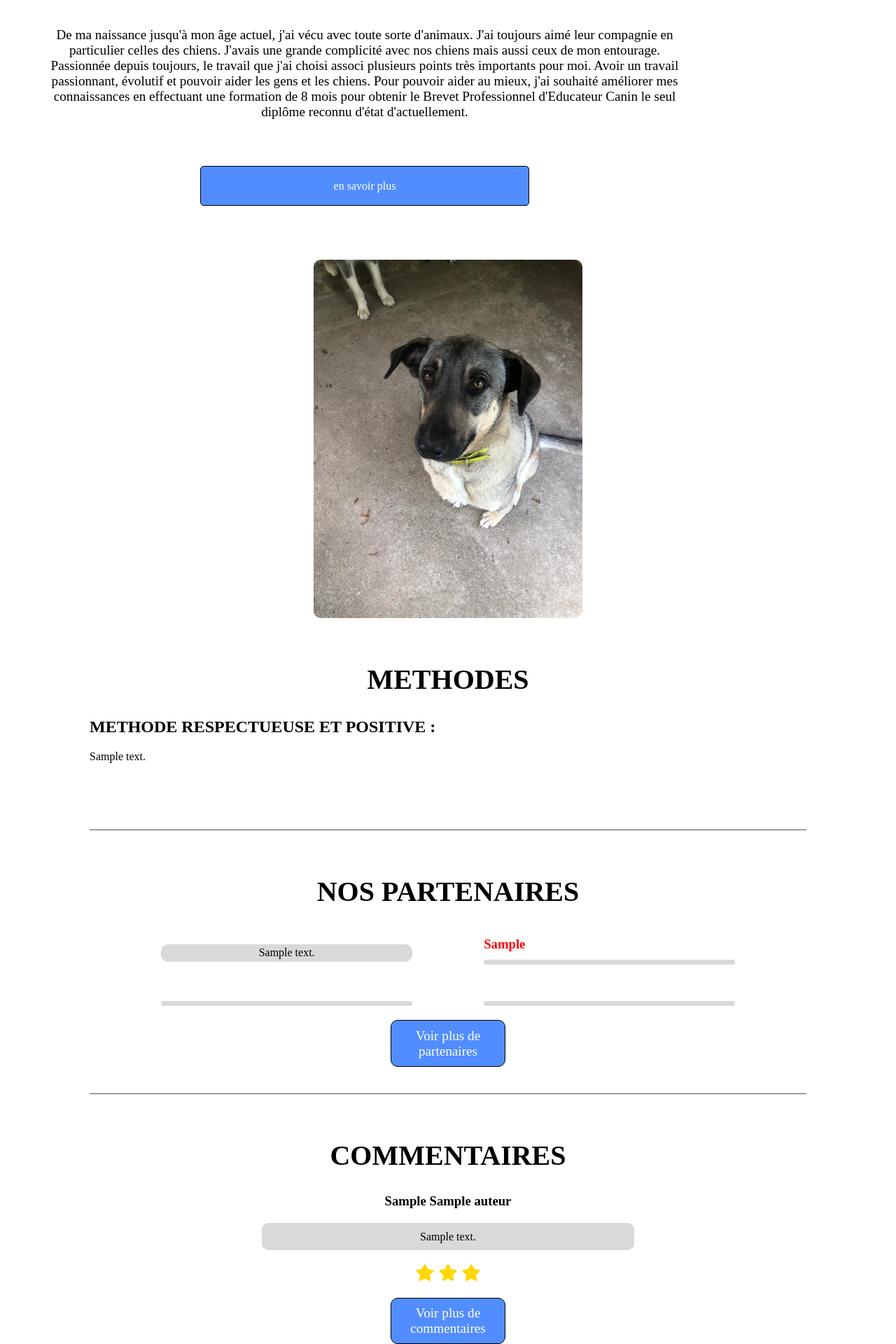
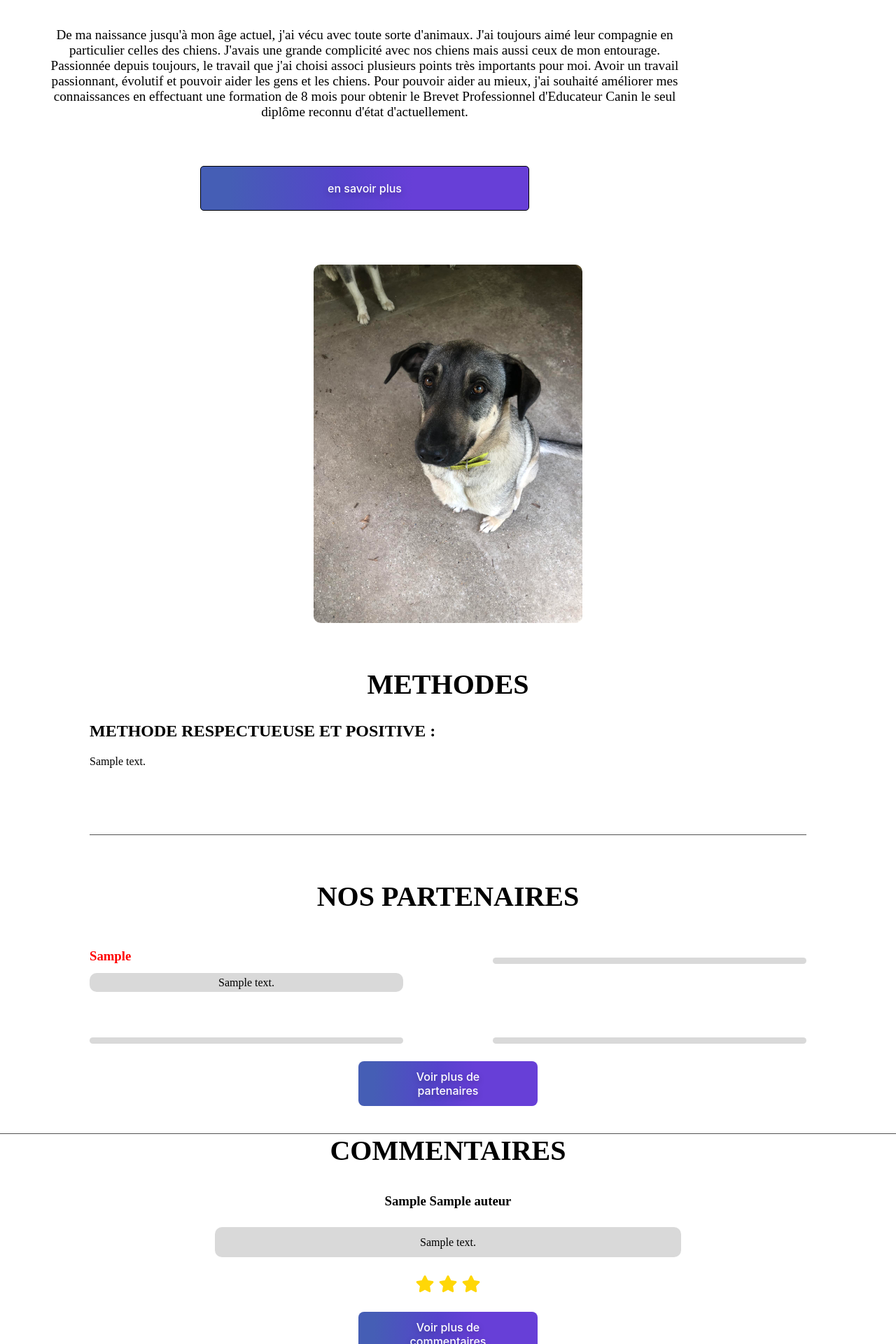
Before and after one commit to Helder-Salgueiro-Goncalves/D-p-t-pat-s-en-cinq, a PHP site: page /accueil.php in a window 1280 px wide. Shown: the part 1600-3520 px from the top of the page at 70% size. Run offline with PHP 8.4, Linux system fonts and the light colour scheme; tables that the repository leaves empty or names only in its code hold one stand-in row (values such as "Sample post"); some libraries are stand-ins or nearby versions.

Commit message:
Finalisation page Accueil + début page A propos

```diff
--- a/accueil.css
+++ b/accueil.css
@@ -59,6 +59,7 @@ body{
     border-radius: 5px;
     margin: 5% 25% 0% 25%;
     padding: 2%;
+    align-items: center;
 }
 .accueil-prestation{
     float: right;
@@ -81,20 +82,20 @@ body{
     padding-bottom: 2%;
     font-size: 250%;
 }
-.home-prestation-fille{
+.home-prestation-fille {
   display: flex;
   justify-content: center;
   flex-wrap: wrap;
-    padding: 2%;
+  padding: 0% 2% 0% 2%;
 }
-.home-prestation-container{
+.home-prestation-container {
   max-width: 40%;
+  padding: 2% 5% 2% 5%;
 }
-.home-prestation-container p{
+.home-prestation-container p {
   display: flex;
   justify-content: center;
   align-items: center;
-    padding:2% 5% 10% 5%;
 }
 .home-prestation-container h2{
     display: flex;
@@ -130,9 +131,41 @@ body{
   }
 }
 
+/*/style bouton/*/
+.button-36 {
+  background-image: linear-gradient(92.88deg, #455EB5 9.16%, #5643CC 43.89%, #673FD7 64.72%);
+  border-radius: 8px;
+  border-style: none;
+  box-sizing: border-box;
+  color: #FFFFFF;
+  cursor: pointer;
+  flex-shrink: 0;
+  font-family: "Inter UI","SF Pro Display",-apple-system,BlinkMacSystemFont,"Segoe UI",Roboto,Oxygen,Ubuntu,Cantarell,"Open Sans","Helvetica Neue",sans-serif;
+  font-size: 16px;
+  font-weight: 500;
+  height: 4rem;
+  padding: 0 1.6rem;
+  text-align: center;
+  text-shadow: rgba(0, 0, 0, 0.25) 0 3px 8px;
+  transition: all .5s;
+  user-select: none;
+  -webkit-user-select: none;
+  touch-action: manipulation;
+}
+
+.button-36:hover {
+  box-shadow: rgb(80, 63, 205) 0 2px 30px;
+  transition-duration: 1s;
+}
+
+@media (min-width: 768px) {
+  .button-36 {
+    padding: 0 2.6rem;
+  }
+}
+
 /*/style du carroussel d'image/*/
 #slider {
-  position: relative;
   margin: auto;
   display: flex;
   align-items: center;
@@ -154,20 +187,12 @@ body{
   transition: opacity 0.3s ease;
   opacity: 0;
   font-weight: 200%;
-  position: absolute;
   font-size: 100px;
   color: rgba(0, 0, 0, 0.8);
   background-color: rgba(220, 220, 220, 0.8);
   padding: 10px;
   border-radius: 10px;
-}
-
-#precedent {
-  left: 0;
-}
-
-#suivant {
-  right: 0;
+  margin: 0px 50px ;
 }
 
 #slider:hover #precedent,
@@ -200,24 +225,6 @@ body{
 .methode-container p{
   display: flex;
   text-align: justify;
-}
-.methode-btn{
-  background-color: #528DFF;
-  color:white;
-  padding: 1% 2% 1% 2%;
-  border: solid 1px black;
-  border-radius: 10px;
-  font-size: 120%;
-  display: flex;
-  justify-content: center;
-  align-items: center;
-  text-align: center;
-  margin: 0% 42% 0% 42%;
-}
-@media screen and (max-width:765px ){
-  .methode-btn{
-    margin: 0 20%;
-  }
 }
 /*/style de la video/*/
 
@@ -260,10 +267,11 @@ body{
   justify-content: center;
   flex-wrap: wrap;
 }
-.partenaire{
+.partenaire {
   padding-bottom: 3%;
-  margin: 0% 10% 5% 10%;
   border-bottom: solid 1px #535353;
+  display: flex;
+  flex-direction: column;
 }
 @media screen and (max-width:765px ){
   .partenaire-box{
@@ -275,6 +283,16 @@ body{
   .partenaire-box h3{
     text-align: center;
   }
+
+}
+
+.bouton-partenaire-commentaire{
+  display: flex;
+  align-items: center;
+  justify-content: center;
+  width: 20%;
+  margin-right: auto;
+  margin-left: auto;
 
 }
 /*/style de la partie COMMENTAIRES/*/
@@ -304,10 +322,11 @@ body{
   color: #FFD707;
   font-size: 150%;
 }
-.commentaire{
+.commentaire {
   padding-bottom: 3%;
-  margin: 0% 10% 5% 10%;
   border-bottom: solid 1px #535353;
+  display: flex;
+  flex-direction: column;
 }
 /*/style de la partie LOCALISATION/*/
 .localisation h1{
@@ -331,6 +350,7 @@ body{
   align-items: center;
   margin-bottom: 5%;
 }
+
 @media screen and (max-width:765px ){
   iframe{
     width: 300px;
--- a/accueil.php
+++ b/accueil.php
@@ -23,26 +23,35 @@ $titrePrestationAccueil4->execute();
 $PrestationAccueilTitre4 = $titrePrestationAccueil4->fetch();
 $PrestationAccueilTitre4 = $PrestationAccueilTitre4['prestation_libelle'];
 
+
+
+
 // Récupération de la description1 de la partie 'PRESTATION' de l'accueil
-$descriptionPrestationAccueil1 = $connexion->prepare('SELECT prestation_contenu FROM prestation ORDER BY prestation_contenu ASC LIMIT 1');
+$descriptionPrestationAccueil1 = $connexion->prepare('SELECT prestation_contenu FROM prestation ORDER BY prestation_libelle ASC LIMIT 1');
 $descriptionPrestationAccueil1->execute();
 $PrestationAccueil1 = $descriptionPrestationAccueil1->fetch();
 $PrestationAccueil1 = $PrestationAccueil1['prestation_contenu'];
+
 // Récupération de la description2 de la partie 'PRESTATION' de l'accueil
-$descriptionPrestationAccueil2 = $connexion->prepare('SELECT prestation_contenu FROM prestation ORDER BY prestation_contenu ASC LIMIT 1, 2');
+$descriptionPrestationAccueil2 = $connexion->prepare('SELECT prestation_contenu FROM prestation ORDER BY prestation_libelle ASC LIMIT 1, 2');
 $descriptionPrestationAccueil2->execute();
 $PrestationAccueil2 = $descriptionPrestationAccueil2->fetch();
 $PrestationAccueil2 = $PrestationAccueil2['prestation_contenu'];
+
 // Récupération de la description3 de la partie 'PRESTATION' de l'accueil
-$descriptionPrestationAccueil3 = $connexion->prepare('SELECT prestation_contenu FROM prestation ORDER BY prestation_contenu ASC LIMIT 2, 3');
+$descriptionPrestationAccueil3 = $connexion->prepare('SELECT prestation_contenu FROM prestation ORDER BY prestation_libelle ASC LIMIT 2, 3');
 $descriptionPrestationAccueil3->execute();
 $PrestationAccueil3 = $descriptionPrestationAccueil3->fetch();
 $PrestationAccueil3 = $PrestationAccueil3['prestation_contenu'];
+
 // Récupération de la description4 de la partie 'PRESTATION' de l'accueil
-$descriptionPrestationAccueil4 = $connexion->prepare('SELECT prestation_contenu FROM prestation ORDER BY prestation_contenu ASC LIMIT 3, 4');
+$descriptionPrestationAccueil4 = $connexion->prepare('SELECT prestation_contenu FROM prestation ORDER BY prestation_libelle ASC LIMIT 3, 4');
 $descriptionPrestationAccueil4->execute();
 $PrestationAccueil4 = $descriptionPrestationAccueil4->fetch();
 $PrestationAccueil4 = $PrestationAccueil4['prestation_contenu'];
+
+
+
 
 // Récupération de la description de la partie 'METHODE' de l'accueil
 $descriptionMethodeAccueil = $connexion->prepare('SELECT meth_descriptif FROM methode');
@@ -51,46 +60,52 @@ $MethodeAccueil = $descriptionMethodeAccueil->fetch();
 $MethodeAccueil = $MethodeAccueil['meth_descriptif'];
 
 // Récupération du nom1 de la partie 'PARTENAIRE' de l'accueil
-$nomPartenaireAccueil1 = $connexion->prepare('SELECT part_libelle FROM partenaire ORDER BY part_libelle ASC LIMIT 1,2');
+$nomPartenaireAccueil1 = $connexion->prepare('SELECT part_libelle FROM partenaire ORDER BY part_id DESC LIMIT 1');
 $nomPartenaireAccueil1->execute();
 $PartenaireAccueil1 = $nomPartenaireAccueil1->fetch();
 $PartenaireAccueil1 = $PartenaireAccueil1['part_libelle'];
 // Récupération du nom2 de la partie 'PARTENAIRE' de l'accueil
-$nomPartenaireAccueil2 = $connexion->prepare('SELECT part_libelle FROM partenaire ORDER BY part_libelle DESC LIMIT 1');
+$nomPartenaireAccueil2 = $connexion->prepare('SELECT part_libelle FROM partenaire ORDER BY part_id DESC LIMIT 1, 2');
 $nomPartenaireAccueil2->execute();
 $PartenaireAccueil2 = $nomPartenaireAccueil2->fetch();
 $PartenaireAccueil2 = $PartenaireAccueil2['part_libelle'];
 // Récupération du nom3 de la partie 'PARTENAIRE' de l'accueil
-$nomPartenaireAccueil3 = $connexion->prepare('SELECT part_libelle FROM partenaire ORDER BY part_libelle ASC LIMIT 3, 4');
+$nomPartenaireAccueil3 = $connexion->prepare('SELECT part_libelle FROM partenaire ORDER BY part_id DESC LIMIT 3, 4');
 $nomPartenaireAccueil3->execute();
 $PartenaireAccueil3 = $nomPartenaireAccueil3->fetch();
 $PartenaireAccueil3 = $PartenaireAccueil3['part_libelle'];
 // Récupération du nom4 de la partie 'PARTENAIRE' de l'accueil
-$nomPartenaireAccueil4 = $connexion->prepare('SELECT part_libelle FROM partenaire ORDER BY part_libelle ASC LIMIT 4, 5');
+$nomPartenaireAccueil4 = $connexion->prepare('SELECT part_libelle FROM partenaire ORDER BY part_id DESC LIMIT 4, 5');
 $nomPartenaireAccueil4->execute();
 $PartenaireAccueil4 = $nomPartenaireAccueil4->fetch();
 $PartenaireAccueil4 = $PartenaireAccueil4['part_libelle'];
 
+
+
+
 // Récupération de la description1 de la partie 'PARTENAIRE' de l'accueil
-$descriptionPartenaireAccueil1 = $connexion->prepare('SELECT part_descriptif FROM partenaire ORDER BY part_descriptif ASC LIMIT 1');
+$descriptionPartenaireAccueil1 = $connexion->prepare('SELECT part_descriptif FROM partenaire ORDER BY part_id DESC LIMIT 1');
 $descriptionPartenaireAccueil1->execute();
 $PartenaireAccueilDescription1 = $descriptionPartenaireAccueil1->fetch();
 $PartenaireAccueilDescription1 = $PartenaireAccueilDescription1['part_descriptif'];
 // Récupération de la description2 de la partie 'PARTENAIRE' de l'accueil
-$descriptionPartenaireAccueil2 = $connexion->prepare('SELECT part_descriptif FROM partenaire ORDER BY part_descriptif ASC LIMIT 1, 2');
+$descriptionPartenaireAccueil2 = $connexion->prepare('SELECT part_descriptif FROM partenaire ORDER BY part_id DESC LIMIT 1, 2');
 $descriptionPartenaireAccueil2->execute();
 $PartenaireAccueilDescription2 = $descriptionPartenaireAccueil2->fetch();
 $PartenaireAccueilDescription2 = $PartenaireAccueilDescription2['part_descriptif'];
 // Récupération de la description3 de la partie 'PARTENAIRE' de l'accueil
-$descriptionPartenaireAccueil3 = $connexion->prepare('SELECT part_descriptif FROM partenaire ORDER BY part_descriptif ASC LIMIT 2, 3');
+$descriptionPartenaireAccueil3 = $connexion->prepare('SELECT part_descriptif FROM partenaire ORDER BY part_id DESC LIMIT 2, 3');
 $descriptionPartenaireAccueil3->execute();
 $PartenaireAccueilDescription3 = $descriptionPartenaireAccueil3->fetch();
 $PartenaireAccueilDescription3 = $PartenaireAccueilDescription3['part_descriptif'];
 // Récupération de la description4 de la partie 'PARTENAIRE' de l'accueil
-$descriptionPartenaireAccueil4 = $connexion->prepare('SELECT part_descriptif FROM partenaire ORDER BY part_descriptif ASC LIMIT 3, 4');
+$descriptionPartenaireAccueil4 = $connexion->prepare('SELECT part_descriptif FROM partenaire ORDER BY part_id DESC LIMIT 3, 4');
 $descriptionPartenaireAccueil4->execute();
 $PartenaireAccueilDescription4 = $descriptionPartenaireAccueil4->fetch();
 $PartenaireAccueilDescription4 = $PartenaireAccueilDescription4['part_descriptif'];
+
+
+
 
 // Récupération du prenom de la partie 'COMMENTAIRE' de l'accueil
 $prenomCommentaireAccueil = $connexion->prepare('SELECT auteur_prenom FROM auteur ORDER BY auteur_prenom ASC LIMIT 1');
@@ -140,7 +155,7 @@ $commentaireAccueildescription = $commentaireAccueildescription['livre_contenu']
                 <img src="./assets/difelice.jpg">
                 <h2>QUI SUIS-JE ?</h2>
                 <p>De ma naissance jusqu'à mon âge actuel, j'ai vécu avec toute sorte d'animaux. J'ai toujours aimé leur compagnie en particulier celles des chiens. J'avais une grande complicité avec nos chiens mais aussi ceux de mon entourage. Passionnée depuis toujours, le travail que j'ai choisi associ plusieurs points très importants pour moi. Avoir un travail passionnant, évolutif et pouvoir aider les gens et les chiens. Pour pouvoir aider au mieux, j'ai souhaité améliorer mes connaissances en effectuant une formation de 8 mois pour obtenir le Brevet Professionnel d'Educateur Canin le seul diplôme reconnu d'état d'actuellement.</p>
-                <a href="./details/details.php">en savoir plus</a>
+                <a class="button-36" href="./details/details.php">en savoir plus</a>
             </aside>
 
             <div class="home-prestation-mere">
@@ -164,7 +179,7 @@ $commentaireAccueildescription = $commentaireAccueildescription['livre_contenu']
                     </div>
                 </div>
                 <div class="home-prestation-btn">
-                    <a href="./prestation/prestation.php">voir plus</a>
+                    <a class="button-36" href="./prestation/prestation.php">voir plus</a>
                 </div>
             </div>
         </div>
@@ -172,11 +187,14 @@ $commentaireAccueildescription = $commentaireAccueildescription['livre_contenu']
 
     <section>
         <div id="slider">
+
+            <div id="precedent" onclick="ChangeSlide(-1)">◄</div>
+
             <img src="assets/dog.jpg" alt="./assets/dog2.jpg" id="slide">
-            <div id="precedent" onclick="ChangeSlide(-1)">
-                </div>
-                    <div id="suivant" onclick="ChangeSlide(1)">></div>
-            </div>
+
+            <div id="suivant" onclick="ChangeSlide(1)">►</div>
+
+        </div>
     </section>
     <section>
         <div class="methode">
@@ -209,7 +227,7 @@ $commentaireAccueildescription = $commentaireAccueildescription['livre_contenu']
                     <p><?= $PartenaireAccueilDescription4 ?></p>
                 </div>
             </div>
-            <a href="./partenaire/partenaire.php" class="methode-btn">Voir plus de partenaires</a>
+            <a class="button-36 bouton-partenaire-commentaire" href="./partenaire/partenaire.php">Voir plus de partenaires</a>
         </div>
 
     </section>
@@ -226,7 +244,7 @@ $commentaireAccueildescription = $commentaireAccueildescription['livre_contenu']
                         <i class="fa-solid fa-star"></i>
                     </div>
                 </div>
-                <a href="./livre_d'or/livre.php" class="methode-btn">Voir plus de commentaires</a>
+                <a href="./livre_d'or/livre.php" class="button-36 bouton-partenaire-commentaire">Voir plus de commentaires</a>
 
             </div>
 
--- a/backoffice/backoffice.php
+++ b/backoffice/backoffice.php
@@ -19,7 +19,7 @@
     <a class="btn btn-primary me-md-2" href="update_details.php">Les informations</a>
 
 
-    <a href="../index.php" class="btn btn-danger">Déconnexion</a>
+    <a href="../accueil.php" class="btn btn-danger">Déconnexion</a>
 
 </body>
 
--- a/includes/connexion_bdd/connexion_bdd.php
+++ b/includes/connexion_bdd/connexion_bdd.php
@@ -2,10 +2,16 @@
 
 try {
     $dbname = "lyceestvincent_pzc";
-    $host = "mysql-lyceestvincent.alwaysdata.net";
-    $user = "116313_pzc";
-    $mdp = "mdpPZC60";
+    $host = "localhost";
+    $user = "root";
+    $mdp = "";
     $connexion = new PDO('mysql:host=' . $host . ';dbname=' . $dbname . '', $user, $mdp);
 } catch (Exception $e) {
     echo "Erreur de connexion.";
 }
+
+
+$servername = "localhost";
+$username = "root";
+$password = "";
+$dbname = "math_index";
```
Lines whose indentation alone changed are shown as unchanged.
